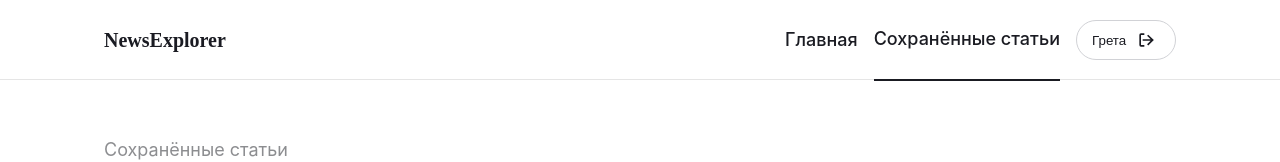
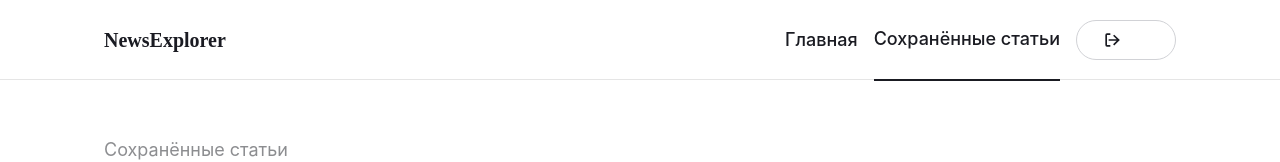
Before and after one commit to YudinArtem90/news-explorer-frontend, a React (Create React App) app in the folder frontend/: page /saved-news in a window 1280 px wide. Shown: the top 162 px of the page. Built offline with nearby package versions, Linux system fonts and the light colour scheme; no server answers; the HTML template or start-up script is replaced by a standard one.

Commit message:
добавил состояния в хэдер для авторизованного пользователя

```diff
--- a/frontend/src/components/Header/Header.css
+++ b/frontend/src/components/Header/Header.css
@@ -146,12 +146,19 @@
 }
 
 .header__button-icon{
-    background-image: url(../../images/logout.svg);
     background-repeat: no-repeat;
     background-size: cover;
     width: 20px;
     height: 20px;
     margin-left: 10px;
+}
+
+.header__button-icon_theme_black{
+    background-image: url(../../images/logout-black.svg);
+}
+
+.header__button-icon_theme_white{
+    background-image: url(../../images/logout-white.svg);
 }
 
 @media (max-width: 480px){
--- a/frontend/src/components/Header/Header.js
+++ b/frontend/src/components/Header/Header.js
@@ -2,6 +2,7 @@ import './Header.css';
 import React from 'react';
 import Navigation from '../Navigation/Navigation';
 import { withRouter } from 'react-router-dom';
+import { CurrentUserContext } from '../../utils/contexts/user/CurrentUserContext';
 
 function Header(props) {
 
@@ -9,6 +10,7 @@ function Header(props) {
     const { hideMenu, setHideMenu } = props;
     const savedNews = props.location.pathname === '/saved-news';
     const mainPage = props.location.pathname === '/';
+    const currentUser = React.useContext(CurrentUserContext);
 
     const openModal = () => {
       props.setShowModal(true);
@@ -23,6 +25,8 @@ function Header(props) {
       setHideMenu(true);
       openModal();
     }
+
+    console.log('currentUser',currentUser);
 
     return (
       <div className={`header ${openMenu ? 'header_theme_black' : ''} ${savedNews ? 'header_saved-news_page' : 'header_main_page'} ${hideMenu && 'header_hideMenu'}`}>
@@ -41,12 +45,14 @@ function Header(props) {
               <Navigation mainPage={mainPage} openMenu={openMenu} savedNews={savedNews}/>
               {
                 mainPage ?
-                <button className="header__authorization" onClick={openModal}>Авторизоваться</button> :
-                <button className="header__button-back"
-                  onClick={logOutAccount}
-                >Грета
-                  <i className="header__button-icon"/>
-                </button>
+                  currentUser.loggedIn ?
+                    <button className="header__button-back" onClick={logOutAccount}>{currentUser.name}
+                      <i className="header__button-icon header__button-icon_theme_white"/>
+                    </button>
+                    : <button className="header__authorization" onClick={openModal}>Авторизоваться</button> :
+                      <button className="header__button-back" onClick={logOutAccount}>{currentUser.name}
+                        <i className="header__button-icon header__button-icon_theme_black"/>
+                      </button>
               }
             </div>
 
--- a/frontend/src/components/Navigation/Navigation.js
+++ b/frontend/src/components/Navigation/Navigation.js
@@ -1,16 +1,19 @@
 import './Navigation.css';
 import { Link } from 'react-router-dom';
+import { CurrentUserContext } from '../../utils/contexts/user/CurrentUserContext';
+import React from 'react';
 
 function Navigation({mainPage , openMenu, savedNews}) {
 
     const classLink = `header__menu-link ${savedNews ? 'header__menu-link_theme_black' : 'header__menu-link_theme_white'}`;
     const classLi = `header__menu-li ${savedNews ? 'header__menu-li_active-theme_black' : 'header__menu-li_active-theme_white'}`;
+    const currentUser = React.useContext(CurrentUserContext);
 
     return (
         <>
             <ul className="header__menu-ul-desktop">
                 {
-                    mainPage ?
+                    mainPage && !currentUser.loggedIn  ?
                     <li className={classLi}><Link to="/" className={classLink}>Главная</Link></li>
                     :
                     <>
```
Also changed, not shown: frontend/src/images/logout-black.svg (added), frontend/src/images/logout-white.svg (added).
